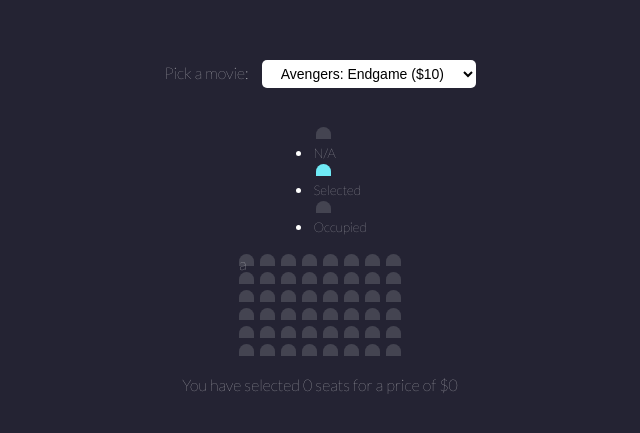
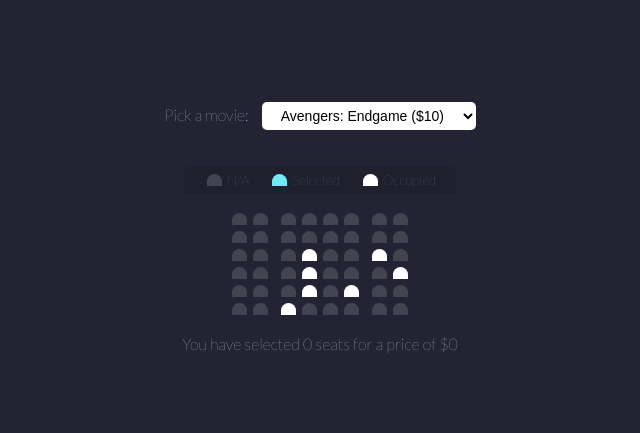
Before and after one commit to jhoanmartinezz/cinema-seat-picker, a plain HTML site: page index.html in a window 1280 px wide. Shown: the part 183-616 px from the top of the page, without its empty margins (320-960 px from the left). Drawn offline with Linux system fonts and the light colour scheme.

Commit message:
showcase

```diff
--- a/index.html
+++ b/index.html
@@ -36,7 +36,7 @@
         </div>
 
             <div class="row">
-                <div class="seat">a</div>
+                <div class="seat"></div>
                 <div class="seat"></div>
                 <div class="seat"></div>
                 <div class="seat"></div>
--- a/style.css
+++ b/style.css
@@ -49,3 +49,46 @@ body{
 .row{
     display: flex;
 }
+
+.seat.occupied{
+    background: #fff;
+}
+
+.seat:nth-of-type(2){
+    margin-right: 10px;
+}
+
+.seat:nth-last-of-type(2){
+    margin-left: 10px;
+}
+
+.seat:not(.occupied):hover{
+    cursor: pointer;
+    transform: scale(1.2);
+}
+
+.showCase .seat:not(.occupied):hover{
+    cursor: default;
+    transform: scale(1);
+}
+
+.showCase{
+    background: rgba(0, 0, 0, 0.1);
+    padding: 5px 10px;
+    border-radius: 5px;
+    color: #777;
+    list-style-type: none;
+    display: flex;
+    justify-content: space-between;
+}
+
+.showCase li{
+    display: flex;
+    align-items: center;
+    justify-content: center;
+    margin: 0 10px;
+}
+
+.showCase li small{
+    margin-left: 2px;
+}
```
